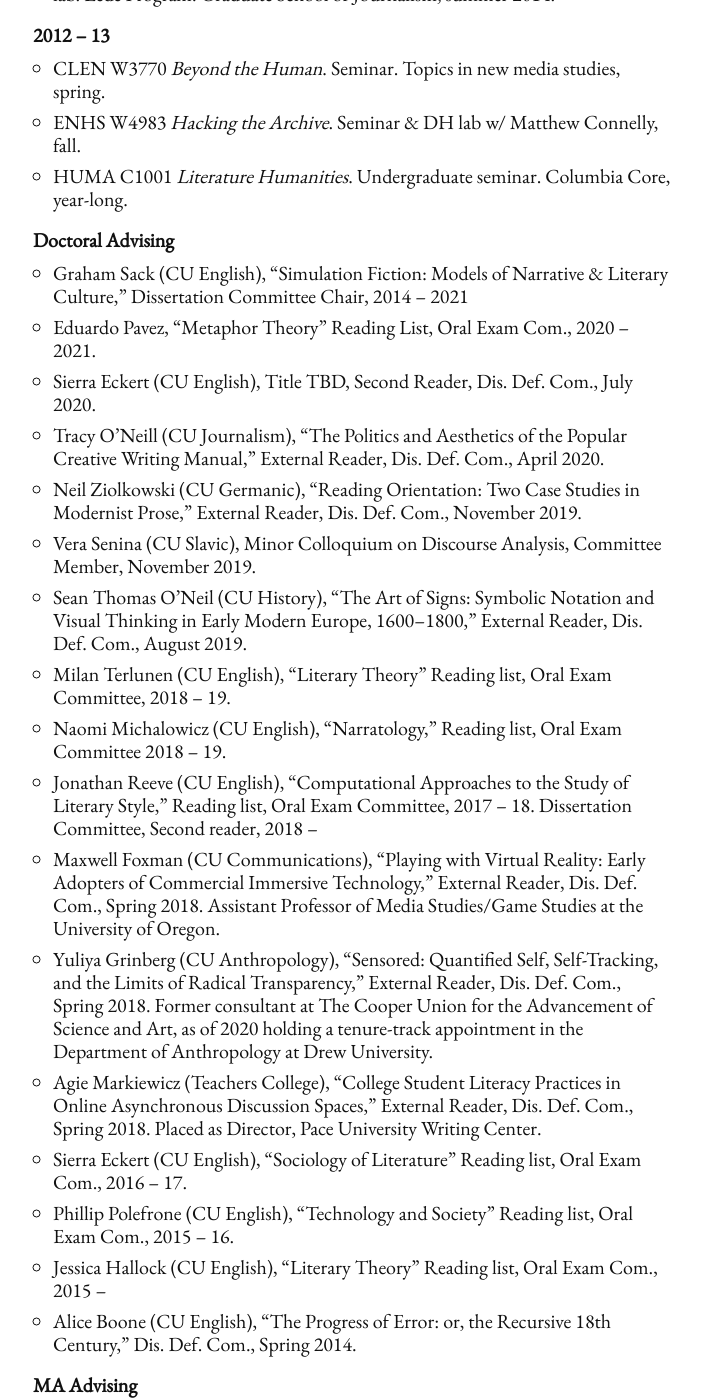
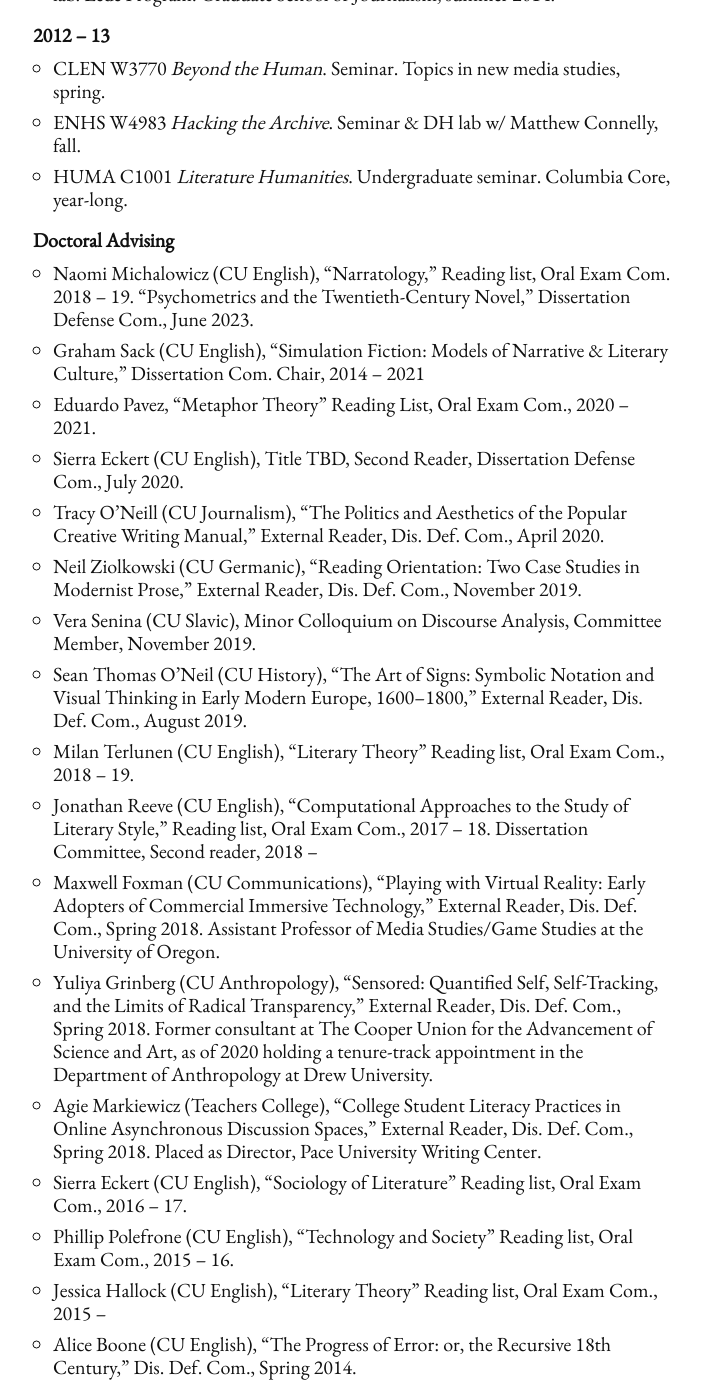
Before and after one commit to denten/denten.github.io, a Jekyll site: the page built from _pages/teaching.md, in a window 1280 px wide and 1400 px high, scrolled down 1956 px. Shown: the whole window, without its empty margins (287-988 px from the left). Built offline with Jekyll 4.4.1, drawn with Linux system fonts in a browser that asks for light colours.

Commit message:
add naomi's defense

```diff
--- a/_includes/CV/03-teaching.md
+++ b/_includes/CV/03-teaching.md
@@ -99,21 +99,23 @@ Undergraduate seminar. Columbia Core, year-long.
 
 ### Doctoral Advising
 
+- Naomi Michalowicz (CU English), "Narratology," Reading list, Oral Exam Com. 2018 -- 19.
+  "Psychometrics and the Twentieth-Century Novel," Dissertation Defense Com., June 2023.
 - Graham Sack (CU English), "Simulation Fiction: Models of Narrative & Literary Culture,"
-  Dissertation Committee Chair, 2014 -- 2021
+  Dissertation Com. Chair, 2014 -- 2021
 - Eduardo Pavez, "Metaphor Theory" Reading List, Oral Exam Com., 2020 -- 2021.
-- Sierra Eckert (CU English), Title TBD, Second Reader, Dis. Def. Com., July 2020.
+- Sierra Eckert (CU English), Title TBD, Second Reader, Dissertation Defense Com., July 2020.
 - Tracy O'Neill (CU Journalism), "The Politics and Aesthetics of the Popular Creative Writing
   Manual," External Reader, Dis. Def. Com., April 2020.
 - Neil Ziolkowski (CU Germanic), "Reading Orientation: Two Case Studies in Modernist Prose,"
   External Reader, Dis. Def. Com., November 2019.
-- Vera Senina (CU Slavic), Minor Colloquium on Discourse Analysis, Committee Member, November 2019.
+- Vera Senina (CU Slavic), Minor Colloquium on Discourse Analysis, Committee Member, November
+  2019.
 - Sean Thomas O'Neil (CU History), "The Art of Signs: Symbolic Notation and Visual Thinking in
   Early Modern Europe, 1600--1800," External Reader, Dis. Def. Com., August 2019.
-- Milan Terlunen (CU English), "Literary Theory" Reading list, Oral Exam Committee, 2018 -- 19.
-- Naomi Michalowicz (CU English), "Narratology," Reading list, Oral Exam Committee 2018 -- 19.
+- Milan Terlunen (CU English), "Literary Theory" Reading list, Oral Exam Com., 2018 -- 19.
 - Jonathan Reeve (CU English), "Computational Approaches to the Study of Literary Style,"
-  Reading list, Oral Exam Committee, 2017 -- 18. Dissertation Committee, Second reader, 2018 --
+  Reading list, Oral Exam Com., 2017 -- 18. Dissertation Committee, Second reader, 2018 --
 - Maxwell Foxman (CU Communications), "Playing with Virtual Reality: Early Adopters of
   Commercial Immersive Technology," External Reader, Dis. Def. Com., Spring 2018.  Assistant
 Professor of Media Studies/Game Studies at the University of Oregon.
@@ -124,8 +126,10 @@ appointment in the Department of Anthropology at Drew University.
 - Agie Markiewicz (Teachers College), "College Student Literacy Practices in Online
   Asynchronous Discussion Spaces," External Reader, Dis. Def. Com., Spring 2018. Placed as
 Director, Pace University Writing Center.
-- Sierra Eckert (CU English), "Sociology of Literature" Reading list, Oral Exam Com., 2016 -- 17.
-- Phillip Polefrone (CU English), "Technology and Society" Reading list, Oral Exam Com., 2015 -- 16.
+- Sierra Eckert (CU English), "Sociology of Literature" Reading list, Oral Exam Com., 2016 --
+  17.
+- Phillip Polefrone (CU English), "Technology and Society" Reading list, Oral Exam Com., 2015
+  -- 16.
 - Jessica Hallock (CU English), "Literary Theory" Reading list, Oral Exam Com., 2015 --
 - Alice Boone (CU English), "The Progress of Error: or, the Recursive 18th Century," Dis. Def.
   Com., Spring 2014.
```
